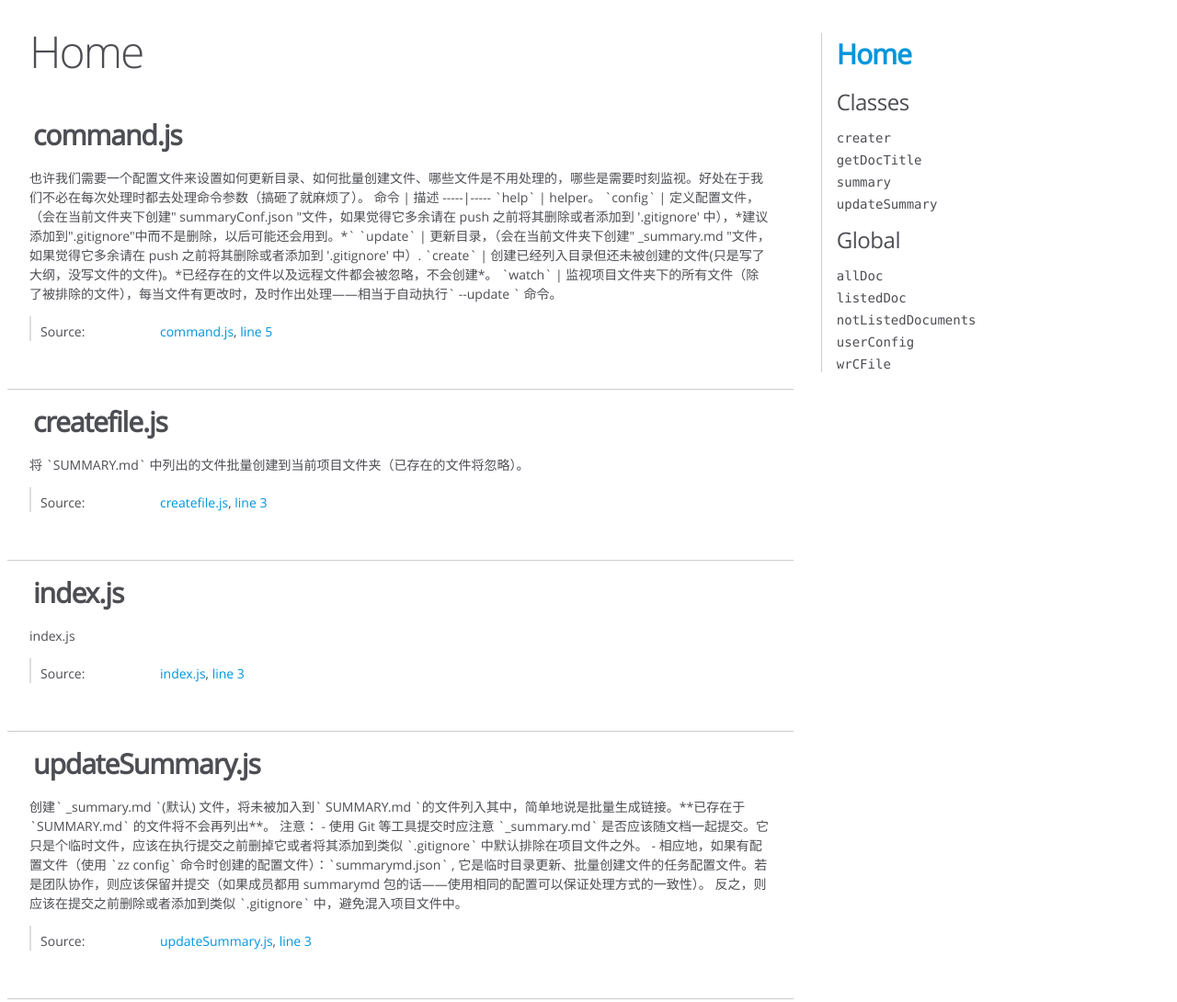
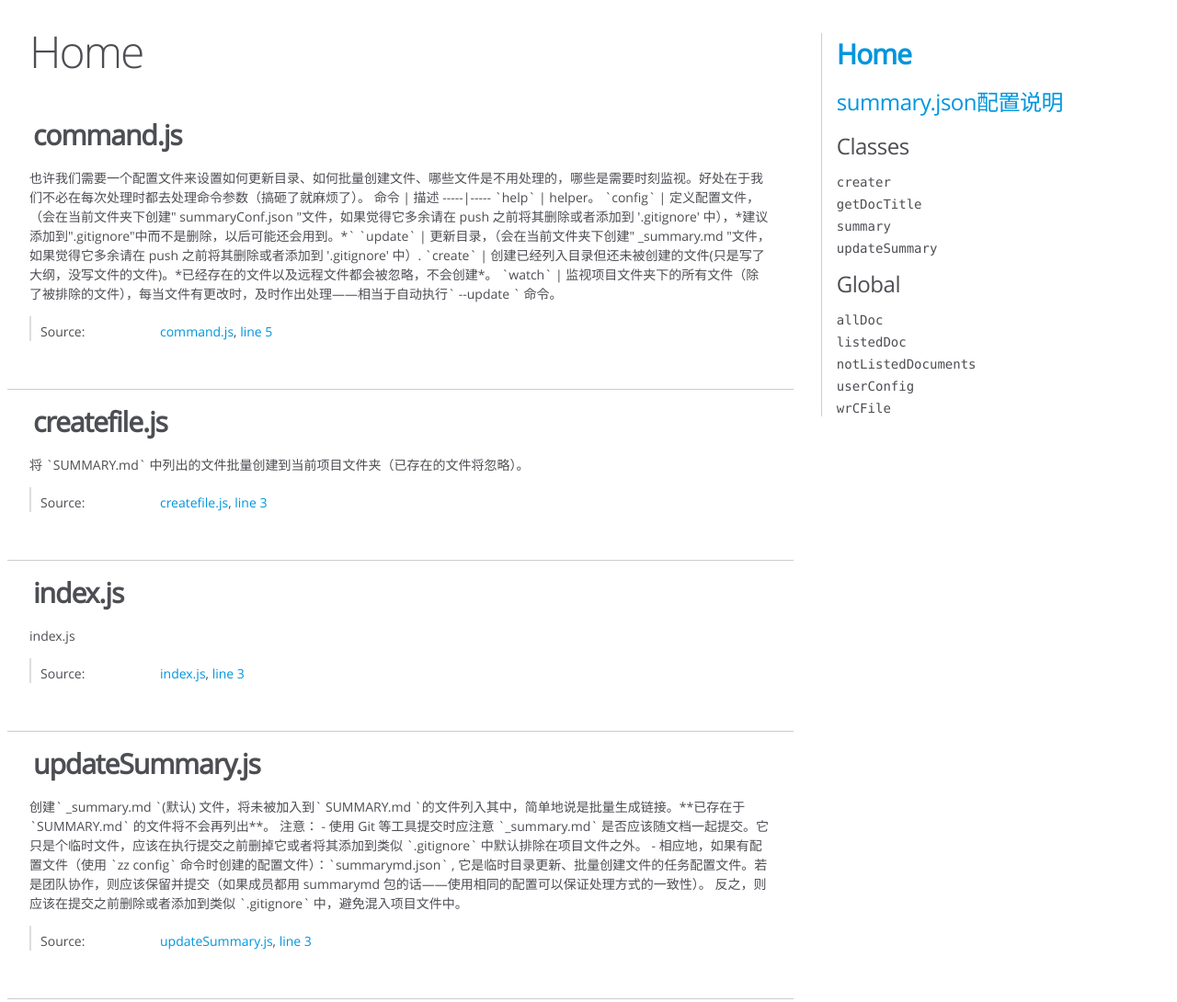
Before and after one commit to YYago/summarymd, a website: page out/index.html in a window 1280 px wide. Shown: the top 1090 px of the page at 92% size. Drawn offline with Linux system fonts and the light colour scheme.

Commit message:
添加链接

```diff
--- a/out/index.html
+++ b/out/index.html
@@ -436,7 +436,10 @@
 </div>
 
 <nav>
-    <h2><a href="index.html">Home</a></h2><h3>Classes</h3><ul><li><a href="creater.html">creater</a></li><li><a href="getDocTitle.html">getDocTitle</a></li><li><a href="summary.html">summary</a></li><li><a href="updateSummary.html">updateSummary</a></li></ul><h3>Global</h3><ul><li><a href="global.html#allDoc">allDoc</a></li><li><a href="global.html#listedDoc">listedDoc</a></li><li><a href="global.html#notListedDocuments">notListedDocuments</a></li><li><a href="global.html#userConfig">userConfig</a></li><li><a href="global.html#wrCFile">wrCFile</a></li></ul>
+    <h2><a href="index.html">Home</a>
+    </h2>
+    <h3><a href="configs.html">summary.json配置说明</a></h3>
+    <h3>Classes</h3><ul><li><a href="creater.html">creater</a></li><li><a href="getDocTitle.html">getDocTitle</a></li><li><a href="summary.html">summary</a></li><li><a href="updateSummary.html">updateSummary</a></li></ul><h3>Global</h3><ul><li><a href="global.html#allDoc">allDoc</a></li><li><a href="global.html#listedDoc">listedDoc</a></li><li><a href="global.html#notListedDocuments">notListedDocuments</a></li><li><a href="global.html#userConfig">userConfig</a></li><li><a href="global.html#wrCFile">wrCFile</a></li></ul>
 </nav>
 
 <br class="clear">
```
